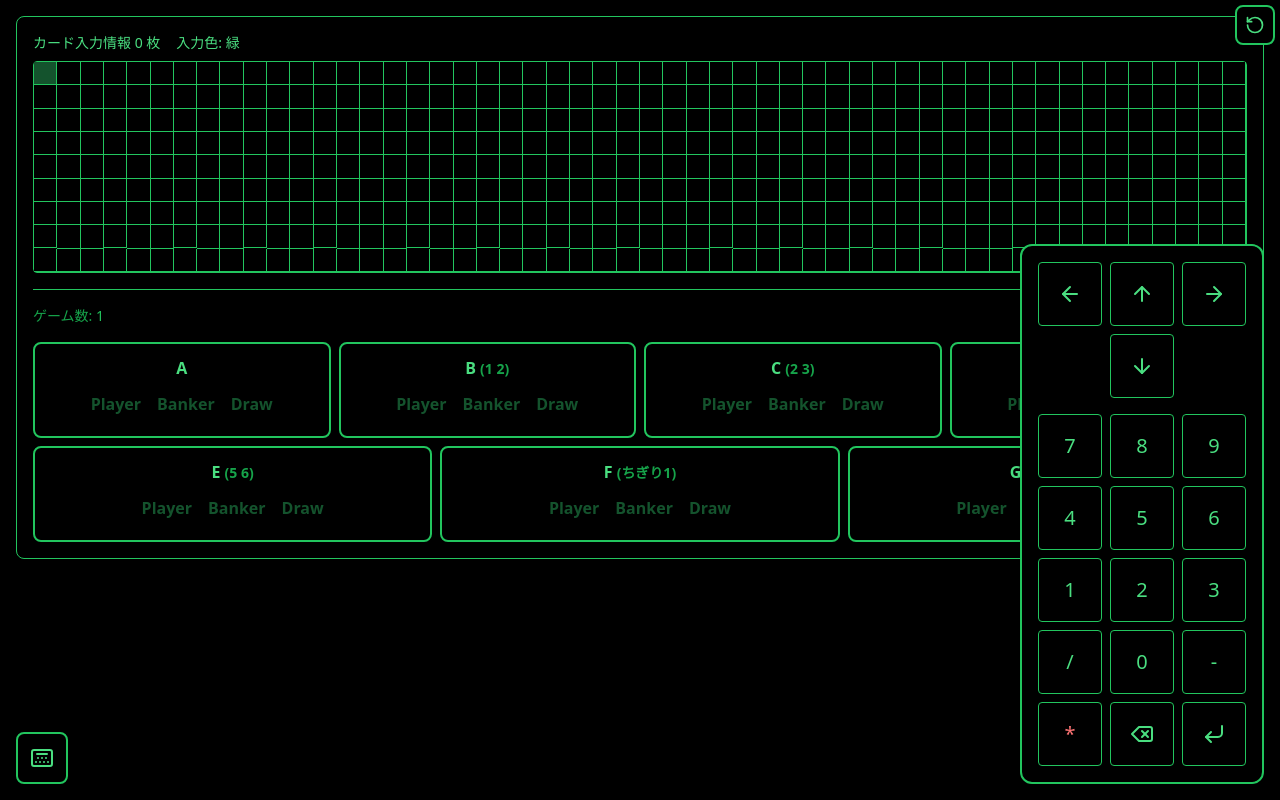
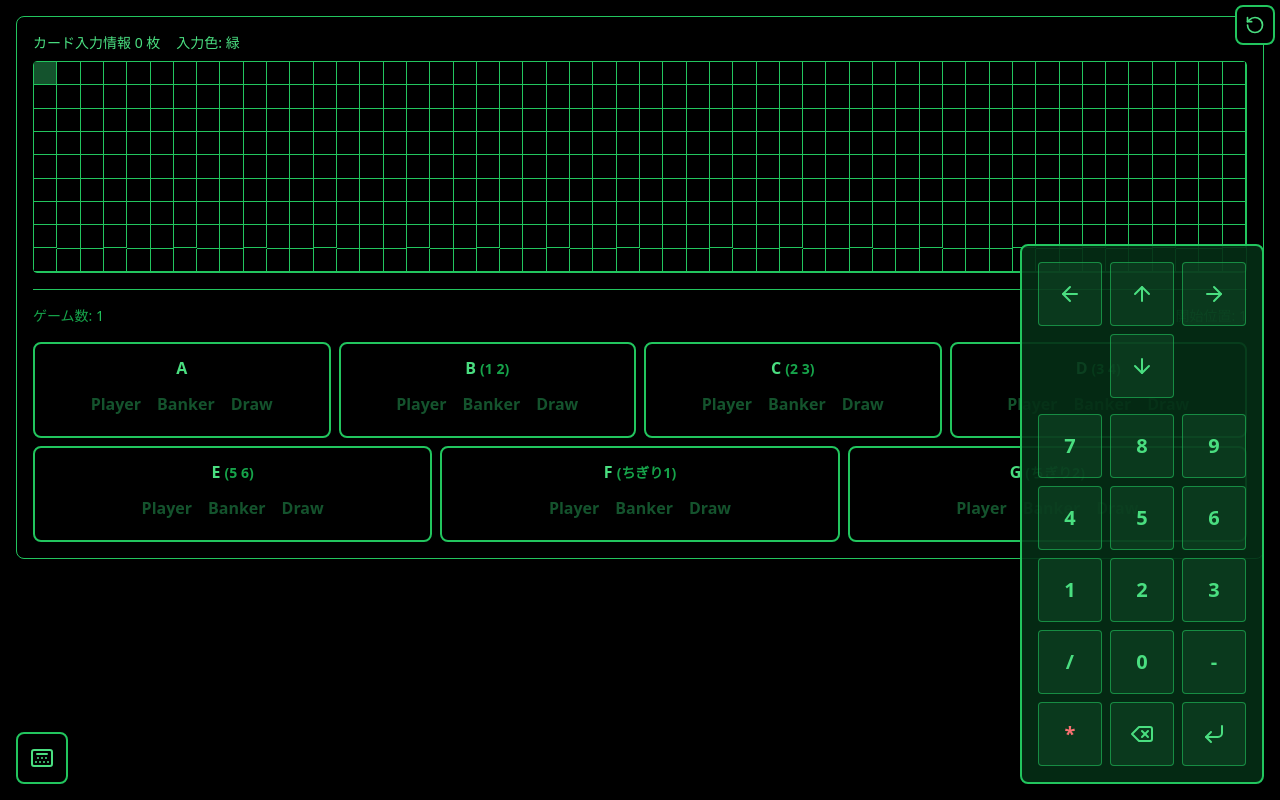
Before and after one commit to firemio/kumasystem2024, a React (Vite) app: page / in a window 1280 px wide. Built offline with nearby package versions, Linux system fonts and the light colour scheme.

Commit message:
デザイン: バーチャルテンキーのUIを改善し、ボタンサイズとスタイルを最適化

```diff
--- a/src/components/VirtualNumpad/VirtualNumpad.tsx
+++ b/src/components/VirtualNumpad/VirtualNumpad.tsx
@@ -38,33 +38,34 @@ export function VirtualNumpad({
       w-full aspect-square
       sm:w-16 sm:h-16 sm:aspect-auto
       flex items-center justify-center rounded
-      border border-green-500 ${textColor}
+      border border-green-500/60 ${textColor}
       ${hoverColor} ${activeColor}
-      transition-colors font-medium text-sm sm:text-xl
-      touch-manipulation
+      transition-colors font-bold text-lg sm:text-xl
+      touch-manipulation select-none
+      min-h-0 bg-green-900/40
     `;
   };
 
   const buttonClass = getButtonClass();
 
   return (
-    <div className="fixed bottom-2 right-2 left-2 sm:left-auto sm:bottom-4 sm:right-4 bg-black border-2 border-green-500 rounded-xl p-1.5 sm:p-4 shadow-lg">
-      <div className="grid grid-cols-4 gap-1 sm:gap-2 max-w-sm sm:max-w-md mx-auto">
+    <div className="fixed bottom-0 right-0 left-0 sm:left-auto sm:bottom-4 sm:right-4 bg-green-950/90 border-2 border-green-500 rounded-t-lg sm:rounded-lg p-1 sm:p-4 shadow-lg scale-75 sm:scale-100 origin-bottom sm:origin-center">
+      <div className="grid grid-cols-4 gap-1 sm:gap-2 max-w-[260px] sm:max-w-md mx-auto">
         {/* Navigation Controls */}
         <div className="col-span-4 grid grid-cols-3 gap-1 sm:gap-2 mb-1 sm:mb-2">
           <button className={buttonClass} onClick={() => onArrowPress('left')}>
-            <ArrowLeft className="w-4 h-4 sm:w-6 sm:h-6" />
+            <ArrowLeft className="w-6 h-6 sm:w-6 sm:h-6" />
           </button>
           <div className="grid grid-rows-2 gap-1 sm:gap-2">
             <button className={buttonClass} onClick={() => onArrowPress('up')}>
-              <ArrowUp className="w-4 h-4 sm:w-6 sm:h-6" />
+              <ArrowUp className="w-6 h-6 sm:w-6 sm:h-6" />
             </button>
             <button className={buttonClass} onClick={() => onArrowPress('down')}>
-              <ArrowDown className="w-4 h-4 sm:w-6 sm:h-6" />
+              <ArrowDown className="w-6 h-6 sm:w-6 sm:h-6" />
             </button>
           </div>
           <button className={buttonClass} onClick={() => onArrowPress('right')}>
-            <ArrowRight className="w-4 h-4 sm:w-6 sm:h-6" />
+            <ArrowRight className="w-6 h-6 sm:w-6 sm:h-6" />
           </button>
         </div>
 
@@ -103,10 +104,10 @@ export function VirtualNumpad({
             *
           </button>
           <button className={buttonClass} onClick={onBackspace}>
-            <Delete className="w-4 h-4 sm:w-6 sm:h-6" />
+            <Delete className="w-6 h-6 sm:w-6 sm:h-6" />
           </button>
           <button className={buttonClass} onClick={onEnter}>
-            <CornerDownLeft className="w-4 h-4 sm:w-6 sm:h-6" />
+            <CornerDownLeft className="w-6 h-6 sm:w-6 sm:h-6" />
           </button>
         </div>
       </div>
```
